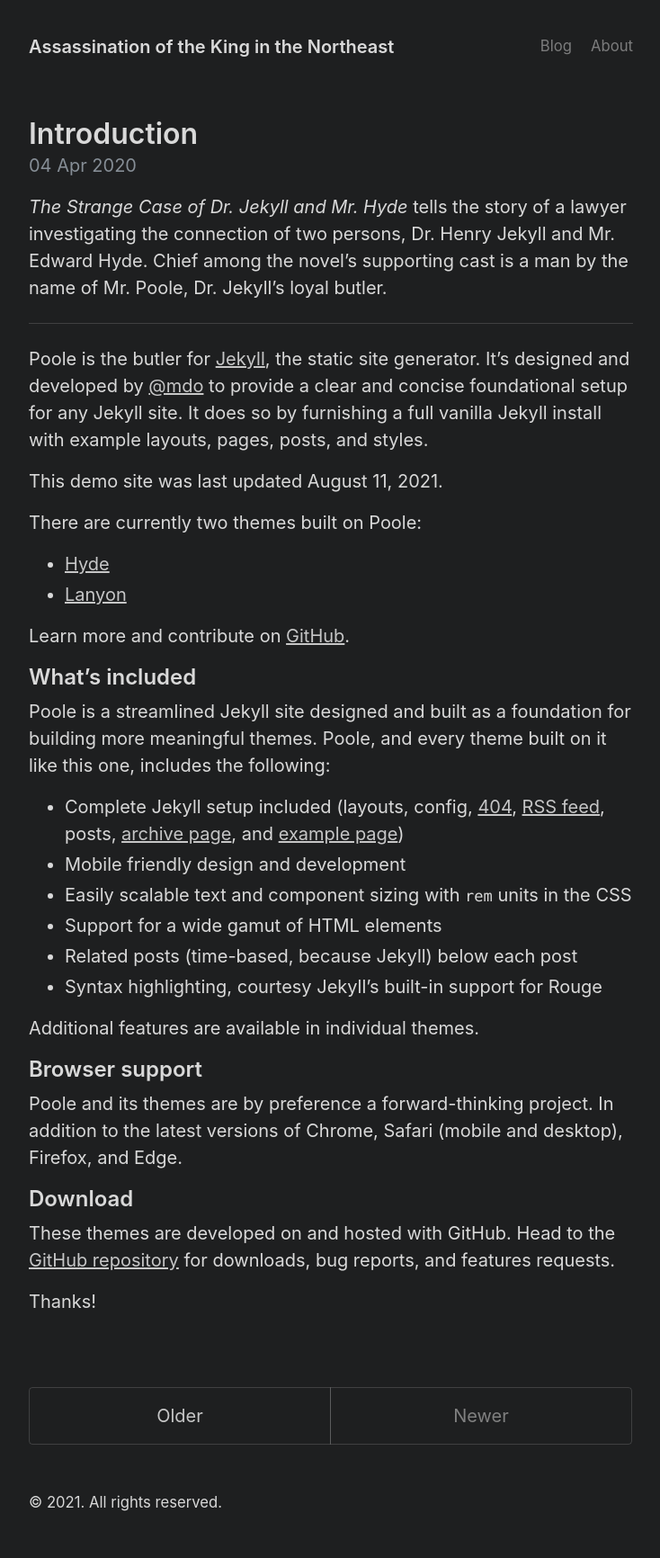
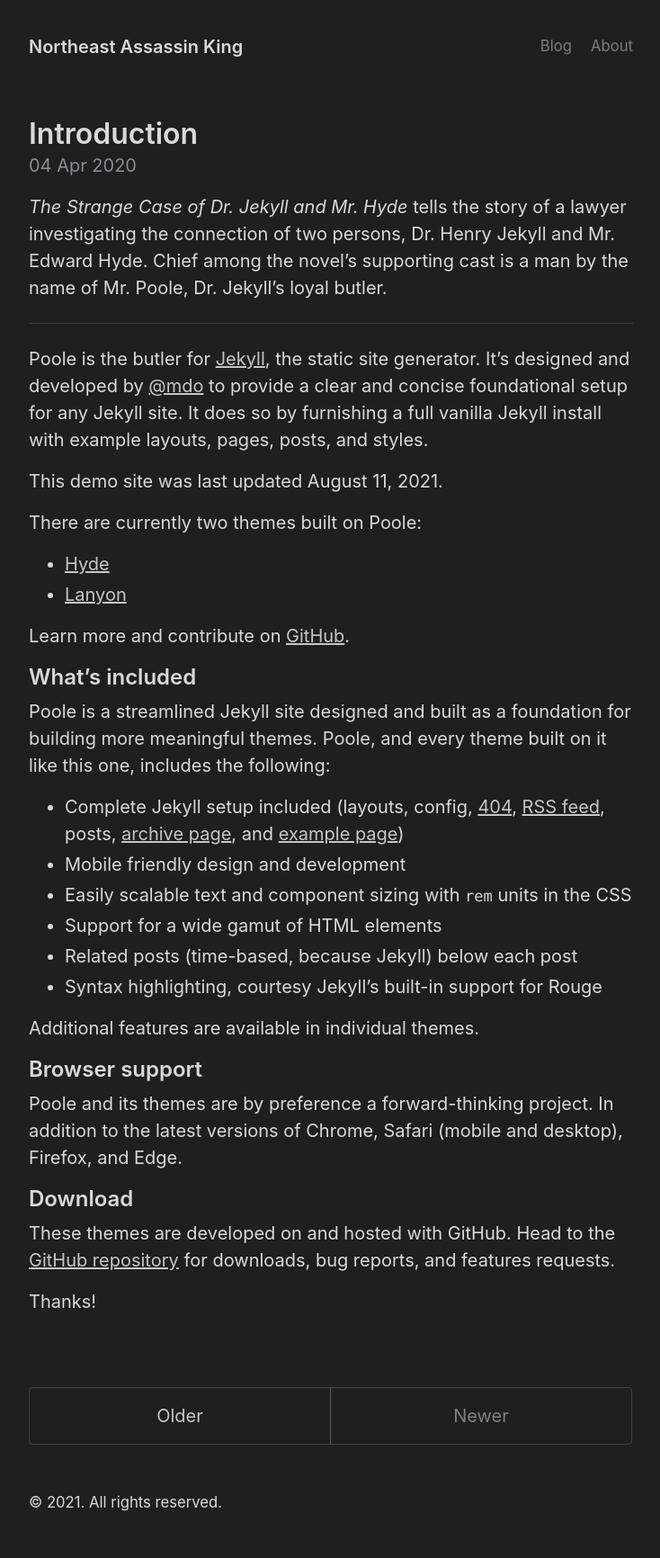
Before and after one commit to Caozuoking/caozuoking.github.io, a Jekyll site: the page built from index.html, in a window 1280 px wide. Shown: the whole page at 90% size, without its empty margins (272-1006 px from the left). Built offline with Jekyll 4.4.1, drawn with Linux system fonts in a browser that asks for light colours; the list of posts is cut into pages by our own code.

Commit message:
更新 _config.yml

```diff
--- a/_config.yml
+++ b/_config.yml
@@ -1,5 +1,5 @@
 # Setup
-title: Assassination of the King in the Northeast
+title: Northeast Assassin King
 url: https://caozuoking.github.io/
 paginate: 1
 baseurl: ""
```
